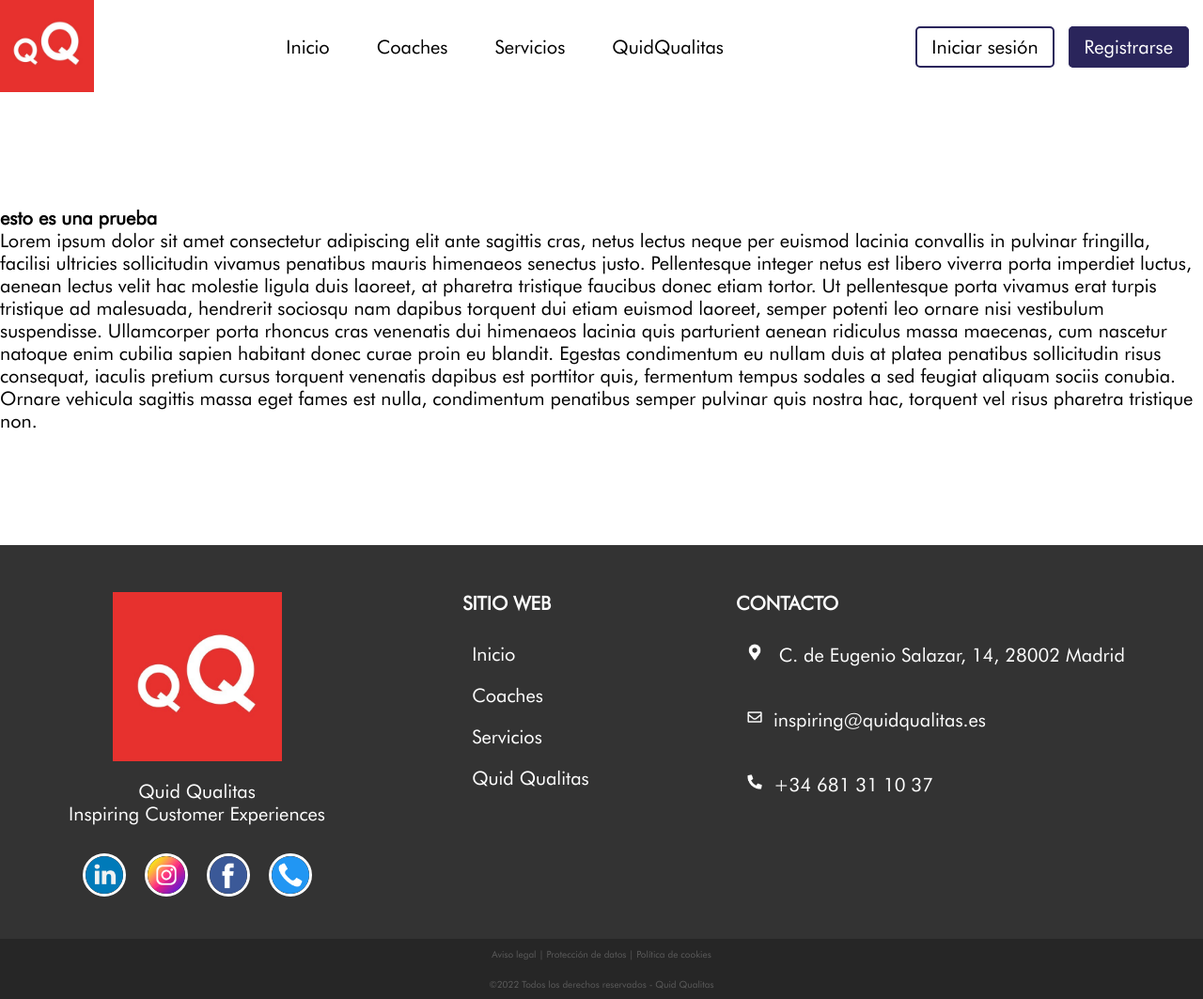
After one commit to rubiocelia/QQservicios, a PHP site: page / in a window 1280 px wide. The commit adds this page. Shown: the whole page at 94% size. Run offline with PHP 8.4, Linux system fonts and the light colour scheme.

Commit message:
menu y footer hechos

```diff
--- a/src/estilos/css/menuFooter.css
+++ b/src/estilos/css/menuFooter.css
@@ -21,98 +21,216 @@
   --azulQQ: #2a255b;
 }
 
+* {
+  margin: 0;
+  padding: 0;
+  font-family: var(--texto);
+  font-size: 20px;
+}
+
 /* Estilo general del header */
 .header {
   display: flex;
   align-items: center;
   justify-content: space-between;
-  background: #fff;
-}
-
-/* Estilo para el logo */
-.logo {
-  flex: 1;
-  width: 5em;
   height: 5em;
 }
 
-/* Estilo para el menú de navegación */
+.logo {
+  height: 5em;
+  width: auto; /* Mantener la proporción del logo */
+}
+
+.hamburger {
+  display: none; /* Oculto por defecto */
+  cursor: pointer;
+  color: black;
+  font-size: 24px;
+  position: absolute;
+  right: 20px;
+  top: 10px;
+}
+
 nav {
-  flex: 2;
-  text-align: center;
+  display: flex;
+  align-items: center;
+  width: 100%;
+}
+
+.inicioRegistro {
+  list-style: none;
+  display: flex;
+  margin-right: 15px;
 }
 
 .menu {
   list-style: none;
+  display: flex;
+  justify-content: center; /* Centrar el menú en el espacio disponible */
+  flex-grow: 1;
+  margin: 0 20px; /* Añade margen lateral para separación */
   padding: 0;
-  margin: 0;
-  display: inline-flex;
 }
 
 .menu li {
-  margin: 0 10px;
+  padding: 0 10px;
 }
 
 .menu a {
   text-decoration: none;
   color: black;
-  font-weight: bold;
+  padding: 8px 15px;
+}
+
+.inicioRegistro li a {
+  text-decoration: none;
+  padding: 8px 15px;
 }
 
 .menu a:hover {
-  text-decoration: underline;
-  text-decoration-color: red;
+  border-bottom: 3px solid var(--rojoQQ);
 }
 
-/* Dropdown content */
-.dropdown-content {
-  display: none;
-  position: absolute;
-  background-color: #f9f9f9;
-  box-shadow: 0px 8px 16px 0px rgba(0, 0, 0, 0.2);
-  z-index: 1;
-}
-
-.dropdown:hover .dropdown-content {
-  display: block;
-}
-
-/* Estilo para los botones de sesión */
-.botonResponsive,
-.iniciarSesion,
-.registro {
-  flex: 1;
-  text-align: right;
-}
-
-.inicioRegistro {
-}
-
-.iniciarSesion a,
-.registro a {
-  padding: 8px 15px;
-  border-radius: 5px;
-  text-decoration: none;
-  font-weight: bold;
+.iniciarSesion {
+  padding-right: 15px;
 }
 
 .iniciarSesion a {
-  border: 2px solid blue;
+  background-color: transparent;
+  border: 2px solid var(--azulQQ);
+  border-radius: 5px;
   color: black;
-  background-color: transparent;
 }
 
 .iniciarSesion a:hover {
-  background-color: blue;
-  color: red;
+  background-color: var(--azulQQ);
+  color: black;
 }
 
 .registro a {
-  background-color: blue;
+  background-color: var(--azulQQ);
+  border: 2px solid var(--azulQQ);
+  border-radius: 5px;
   color: white;
-  border: none;
 }
 
 .registro a:hover {
-  color: red;
+  background-color: var(--rojoQQ);
+  border: 2px solid var(--rojoQQ);
+  color: white;
 }
+
+/* footer */
+
+.footer {
+  background: #333;
+  color: white;
+  font-family: var(--texto);
+  padding-top: 50px;
+  width: 100%;
+}
+
+.footer-content {
+  display: flex;
+  justify-content: space-around;
+  align-items: flex-start;
+  flex-wrap: wrap;
+  margin-bottom: 2em;
+}
+
+.logoTexto {
+  text-align: center;
+  display: flex;
+  flex-direction: column;
+  align-items: center;
+  justify-content: center;
+}
+
+.footer-logo {
+  align-content: center;
+  width: 9em;
+  height: auto;
+  margin-bottom: 1em;
+}
+
+.footer-text {
+  margin-bottom: 1.5em;
+  text-align: center;
+}
+
+.socials {
+  display: flex;
+  justify-content: center;
+}
+
+.socials a {
+  display: inline-block;
+  margin: 0 0.5em;
+  transition: transform 0.3s ease;
+}
+
+.socials a:hover {
+  transform: translateY(-0.5em);
+}
+
+.rrss {
+  border: 3px solid white;
+  border-radius: 50%;
+  width: 2em;
+  height: auto;
+}
+
+.footer-section h2 {
+  margin-bottom: 20px;
+}
+
+.footer-section ul {
+  list-style: none;
+  padding: 0;
+}
+
+.footer-section ul a {
+  display: block;
+  color: white;
+  padding: 0.5em;
+  text-decoration: none;
+  transition: background-color 0.3s;
+}
+
+.footer-section ul a:hover {
+  background-color: var(--rojoQQ);
+}
+
+.contact-form p {
+  padding: 0.5em;
+}
+
+.iconoFooter {
+  width: 1em;
+  height: auto;
+  padding-right: 0.5em;
+}
+
+.footer-bottom p {
+  background-color: #262626;
+  color: #5c5c5c;
+  font-family: var(--texto);
+  text-align: center;
+  padding: 1em 0;
+  font-size: 0.5em;
+}
+
+.footer-bottom a {
+  background-color: #262626;
+  color: #5c5c5c;
+  font-family: var(--texto);
+  text-align: center;
+  padding: 1em 0;
+  font-size: 1em;
+  text-decoration: none;
+}
+
+.footer-bottom a:hover {
+  color: var(--rojoQQ);
+  transition: background-color 0.3s;
+}
--- /dev/null
+++ b/src/footer.php
@@ -0,0 +1,49 @@
+<!-- footer.php -->
+<?php echo '<link rel="stylesheet" type="text/css" href="../src/estilos/css/menuFooter.css">'; ?>
+
+<footer class="footer">
+    <div class="footer-content">
+        <div class="logoTexto">
+            <img src="../src/archivos/logoQQ.png" alt="QuidQualitas Logo" class="footer-logo">
+            <p class="footer-text">Quid Qualitas<br>Inspiring Customer Experiences</p>
+            <div class="socials">
+                <a href="#"><img class="rrss" src="../src/archivos/linkedin.png" alt="linkeding" target="_blank"></a>
+
+                <a href="#"><img class="rrss" src="../src/archivos/instagram.png" alt="instagram" target="_blank"></a>
+
+                <a href="#"><img class="rrss" src="../src/archivos/facebook.png" alt="facebook" target="_blank"></a>
+
+                <a href="#"><img class="rrss" src="../src/archivos/llamada.png" alt="llamadas" target="_blank"></a>
+
+            </div>
+        </div>
+
+        <div class="footer-section links">
+            <h2>SITIO WEB</h2>
+            <ul>
+                <li><a href="#">Inicio</a></li>
+                <li><a href="#">Coaches</a></li>
+                <li><a href="#">Servicios</a></li>
+                <li><a href="#">Quid Qualitas</a></li>
+            </ul>
+        </div>
+
+        <div class="footer-section contact-form">
+            <h2>CONTACTO</h2>
+            <p><img class="iconoFooter" src="../src/archivos/ubicacion.png" alt="linkeding"> C. de Eugenio Salazar, 14,
+                28002
+                Madrid</p><br>
+            <p><img class="iconoFooter" src="../src/archivos/correo.png" alt="linkeding">inspiring@quidqualitas.es</p>
+            <br>
+            <p><img class="iconoFooter" src="../src/archivos/telefono.png" alt="linkeding">+34 681 31 10 37</p>
+        </div>
+    </div>
+
+    <div class="footer-bottom">
+        <p>
+            <a href="https://quidqualitas.es/aviso-legal/" target="_blank">Aviso legal | Protección de datos | Política
+                de cookies</a>
+        </p>
+        <p>&copy;2022 Todos los derechos reservados - Quid Qualitas</p>
+    </div>
+</footer>
--- /dev/null
+++ b/src/index.php
@@ -0,0 +1,35 @@
+<!DOCTYPE html>
+<html lang="es">
+
+<head>
+    <meta charset="UTF-8">
+    <title>Tu Título de Página</title>
+    <link rel="stylesheet" type="text/css" href="estfile.css">
+    <!-- Otros archivos CSS o JS si es necesario -->
+</head>
+
+<body>
+
+    <?php include('menu.php'); ?>
+    <br><br><br><br><br>
+    <h2>esto es una prueba</h2>
+    <p>Lorem ipsum dolor sit amet consectetur adipiscing elit ante sagittis cras, netus lectus neque per euismod lacinia
+        convallis in pulvinar fringilla, facilisi ultricies sollicitudin vivamus penatibus mauris himenaeos senectus
+        justo. Pellentesque integer netus est libero viverra porta imperdiet luctus, aenean lectus velit hac molestie
+        ligula duis laoreet, at pharetra tristique faucibus donec etiam tortor. Ut pellentesque porta vivamus erat
+        turpis tristique ad malesuada, hendrerit sociosqu nam dapibus torquent dui etiam euismod laoreet, semper potenti
+        leo ornare nisi vestibulum suspendisse.
+
+        Ullamcorper porta rhoncus cras venenatis dui himenaeos lacinia quis parturient aenean ridiculus massa maecenas,
+        cum nascetur natoque enim cubilia sapien habitant donec curae proin eu blandit. Egestas condimentum eu nullam
+        duis at platea penatibus sollicitudin risus consequat, iaculis pretium cursus torquent venenatis dapibus est
+        porttitor quis, fermentum tempus sodales a sed feugiat aliquam sociis conubia. Ornare vehicula sagittis massa
+        eget fames est nulla, condimentum penatibus semper pulvinar quis nostra hac, torquent vel risus pharetra
+        tristique non.</p>
+    <br><br><br><br><br>
+
+    <?php include('footer.php'); ?>
+
+</body>
+
+</html>
--- /dev/null
+++ b/src/menu.php
@@ -0,0 +1,26 @@
+<!-- menu.php -->
+<?php echo '<link rel="stylesheet" type="text/css" href="../src/estilos/css/menuFooter.css">'; ?>
+<header class="header">
+
+    <a href="index.php"><img class="logo" src="../src/archivos/logoQQ.png" alt="logoQQ" class="logo"></a>
+    <nav>
+
+        <button class="hamburger" aria-label="Abrir menú">☰</button>
+
+        <ul class="menu">
+            <li> <a href="QuienesSomos.php">Inicio</a></li>
+
+            <li> <a href="recursosGratuitos.php">Coaches</a></li>
+
+            <li> <a href="servicios.php">Servicios</a></li>
+
+            <li> <a href="retiros.php">QuidQualitas</a></li>
+        </ul>
+
+        <div class="inicioRegistro">
+            <li class="iniciarSesion"><a href="inicio_sesion.php">Iniciar sesión</a></li>
+            <li class="registro"><a href="registrarse.php">Registrarse</a></li>
+        </div>
+
+    </nav>
+</header>
```
Also changed, not shown: menu.php (deleted, +0 -43 lines), footer.php (deleted), src/archivos/Edificio.png (added), src/archivos/correo.png (added), src/archivos/facebook.png (added), src/archivos/instagram.png (added), src/archivos/linkedin.png (added), src/archivos/llamada.png (added), src/archivos/telefono.png (added), src/archivos/ubicacion.png (added).
